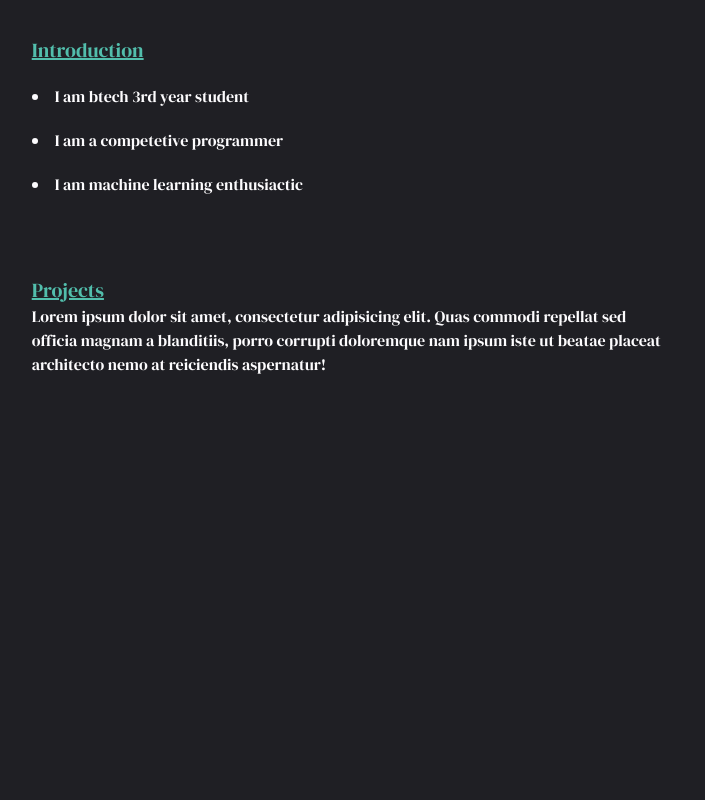
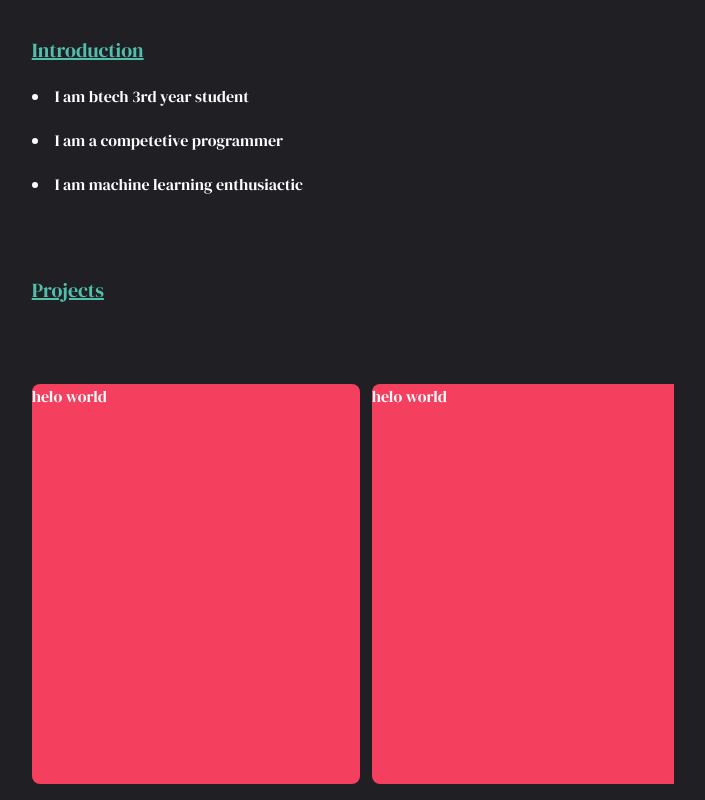
Before and after one commit to deepak7mehra/portfolio, a React (Vite) app: page / in a window 1280 px wide. Shown: the part 340-1140 px from the top of the page, without its empty margins (287-992 px from the left). Before the commit the page ends 800 px from the top, so only its background shows below. Built offline with nearby package versions, Linux system fonts and the light colour scheme.

Commit message:
second commit

```diff
--- a/src/App.tsx
+++ b/src/App.tsx
@@ -1,3 +1,4 @@
+import Card from "./components/Card"
 import IntroSection from "./components/IntroSection"
 import Navbar from "./components/Navbar"
 import SmallHeading from "./components/SmallHeading"
@@ -8,7 +9,7 @@ function App() {
     <>
 
     <Navbar/>
-    <main className="mt-20 max-w-[80ch] mx-auto ">
+    <main className="mt-20 max-w-[80ch] mx-auto p-4 md:p-0 ">
       <IntroSection/>
 
 
@@ -26,7 +27,22 @@ function App() {
 
        <div className="mt-20">
         <SmallHeading text="Projects"/>
-        Lorem ipsum dolor sit amet, consectetur adipisicing elit. Quas commodi repellat sed officia magnam a blanditiis, porro corrupti doloremque nam ipsum iste ut beatae placeat architecto nemo at reiciendis aspernatur!
+        <div className="mt-20 flex gap-3 overflow-x-auto mb-4">
+          <div className="min-w-[328px]">
+          <Card/>
+
+          </div>
+          <div className="min-w-[328px]">
+          <Card/>
+
+          </div>
+          <div className="min-w-[318px]">
+          <Card/>
+
+          </div>
+
+
+        </div>
 
        </div>
 
--- /dev/null
+++ b/src/components/Card.tsx
@@ -0,0 +1,10 @@
+
+export default function Card() {
+  return (
+    <div className="bg-rose-500 min-h-[400px] max-w-[328px] rounded-lg">
+        helo world
+
+
+    </div>
+  )
+}
--- a/src/components/IntroSection.tsx
+++ b/src/components/IntroSection.tsx
@@ -1,7 +1,7 @@
 import styles from "./IntroSection.module.css"
 export default function IntroSection() {
   return (
-    <div className=" p-4 md:p-0 ">
+    <div className=" ">
         <div className={`text-xl -z-10 md:text-4xl font-bold mb-4 ${styles.headingIntro}`}>
             <h1>Hello, my name is Deepak . </h1>
         </div>
--- a/src/index.css
+++ b/src/index.css
@@ -17,3 +17,14 @@
     --baseTrans: hsl(0 0% 100% / 0.1);
     --lightGreen : rgb(82, 190, 172);
 }
+
+::-webkit-scrollbar{
+    width: 2px;
+    background-color: var(--base);
+}
+
+
+::-webkit-scrollbar-thumb {
+    background: var(--grey2);
+    height: 2px;
+}
```
